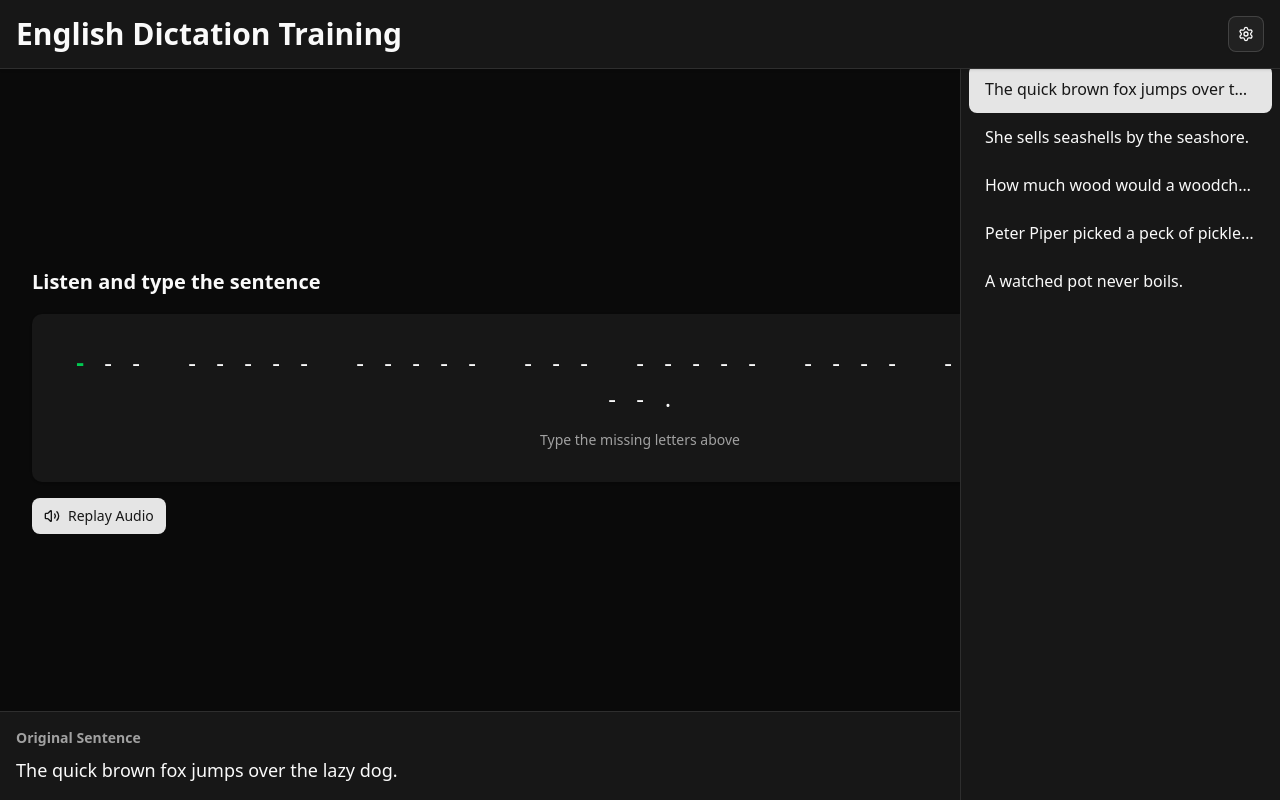
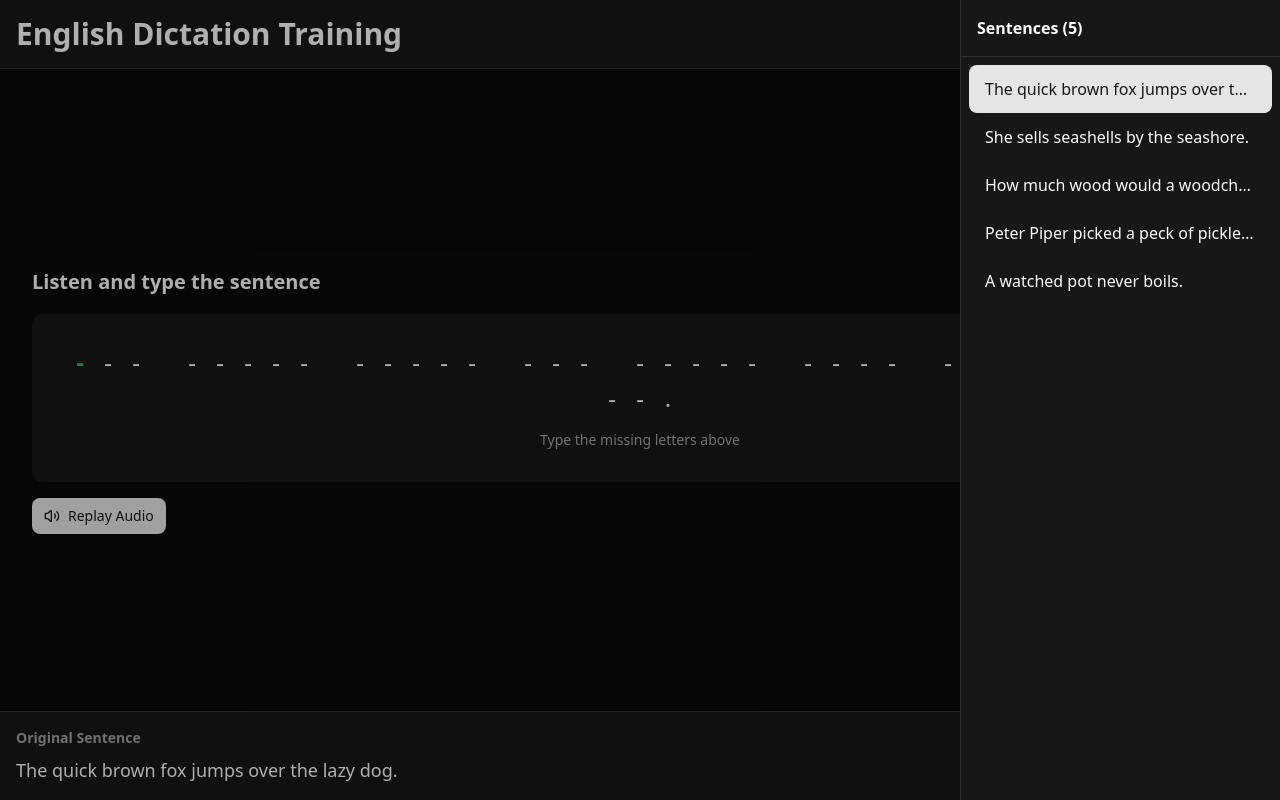
Before and after one commit to goldEli/english-dictation-training-app, a Next.js app: page / in a window 1280 px wide. Both pictures are taken after a click on the button 1246 px from the left and 34 px from the top of the page. Built offline with nearby package versions, Linux system fonts and the light colour scheme.

Commit message:
feat(sentences-list): transform hover-to-dismiss to modal with backdrop
Add backdrop overlay and update z-index values for sentences list
Remove mouse leave logic and debounce timer
Implement click-to-close functionality while maintaining hover-to-open

```diff
--- a/app/page.tsx
+++ b/app/page.tsx
@@ -13,7 +13,6 @@ export default function Home() {
   const router = useRouter();
   const dictationAreaRef = useRef<HTMLDivElement>(null);
   const sentencesListRef = useRef<HTMLDivElement>(null);
-  const debounceTimerRef = useRef<NodeJS.Timeout | null>(null);
   const [isConfettiActive, setIsConfettiActive] = useState(false);
   const [isSentencesVisible, setIsSentencesVisible] = useState(false);
 
@@ -90,10 +89,6 @@ export default function Home() {
     window.addEventListener("keydown", handleKeyDown);
     return () => {
       window.removeEventListener("keydown", handleKeyDown);
-      // Clear debounce timer on component unmount
-      if (debounceTimerRef.current) {
-        clearTimeout(debounceTimerRef.current);
-      }
     };
   }, [currentSentence, replayAudio]);
 
@@ -191,30 +186,11 @@ export default function Home() {
   // Handle list icon hover
   const handleListIconHover = () => {
     setIsSentencesVisible(true);
-    // Clear any existing debounce timer
-    if (debounceTimerRef.current) {
-      clearTimeout(debounceTimerRef.current);
-      debounceTimerRef.current = null;
-    }
   };
 
-  // Handle mouse entering the sentences list
-  const handleListEnter = () => {
-    setIsSentencesVisible(true);
-    // Clear any existing debounce timer
-    if (debounceTimerRef.current) {
-      clearTimeout(debounceTimerRef.current);
-      debounceTimerRef.current = null;
-    }
-  };
-
-  // Handle mouse leaving the sentences list
-  const handleListLeave = () => {
-    // Set debounce timer to hide list after 500ms
-    debounceTimerRef.current = setTimeout(() => {
-      setIsSentencesVisible(false);
-      debounceTimerRef.current = null;
-    }, 500);
+  // Handle clicking the backdrop to close the sentences list
+  const handleBackdropClick = () => {
+    setIsSentencesVisible(false);
   };
 
   return (
@@ -320,12 +296,18 @@ export default function Home() {
         <p className="text-lg font-medium">{currentSentence}</p>
       </div>
 
+      {/* Backdrop Overlay */}
+      {isSentencesVisible && (
+        <div
+          className="fixed inset-0 bg-black/30 z-35 transition-opacity duration-300"
+          onClick={handleBackdropClick}
+        />
+      )}
+
       {/* Sentence List - Hidden by default, shows on hover */}
       <div
         ref={sentencesListRef}
-        className={`fixed top-0 right-0 w-80 h-screen bg-card border-l border-border flex flex-col max-h-screen transition-all duration-300 ease-in-out z-20 ${isSentencesVisible ? 'transform translate-x-0 opacity-100' : 'transform translate-x-full opacity-0'}`}
-        onMouseEnter={handleListEnter}
-        onMouseLeave={handleListLeave}
+        className={`fixed top-0 right-0 w-80 h-screen bg-card border-l border-border flex flex-col max-h-screen transition-all duration-300 ease-in-out z-40 ${isSentencesVisible ? 'transform translate-x-0 opacity-100' : 'transform translate-x-full opacity-0'}`}
       >
         <div className="p-4 border-b border-border">
           <h3 className="font-semibold">Sentences ({sentences.length})</h3>
```
Also changed, not shown: .trae/documents/Update Sentences List Behavior.md (added).
